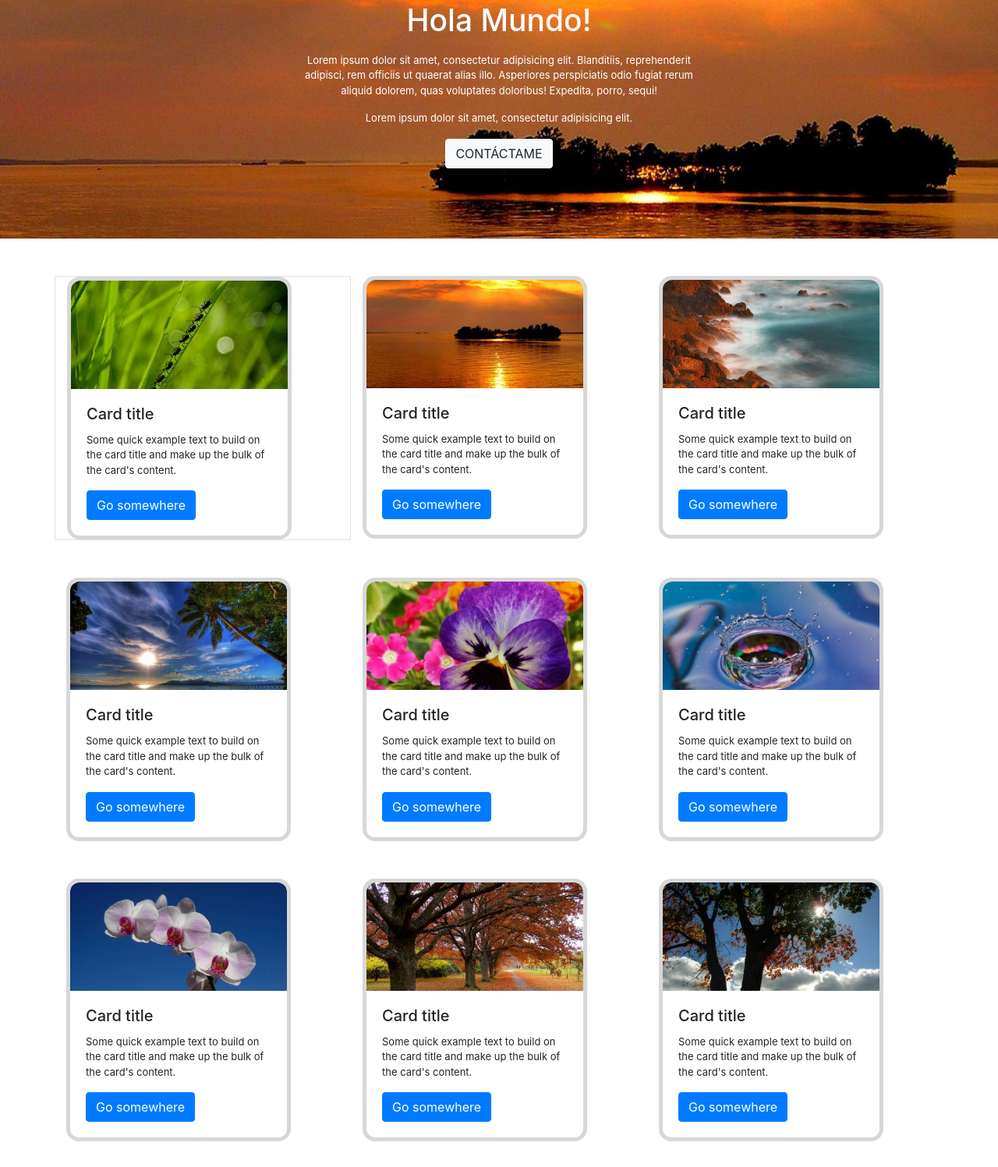
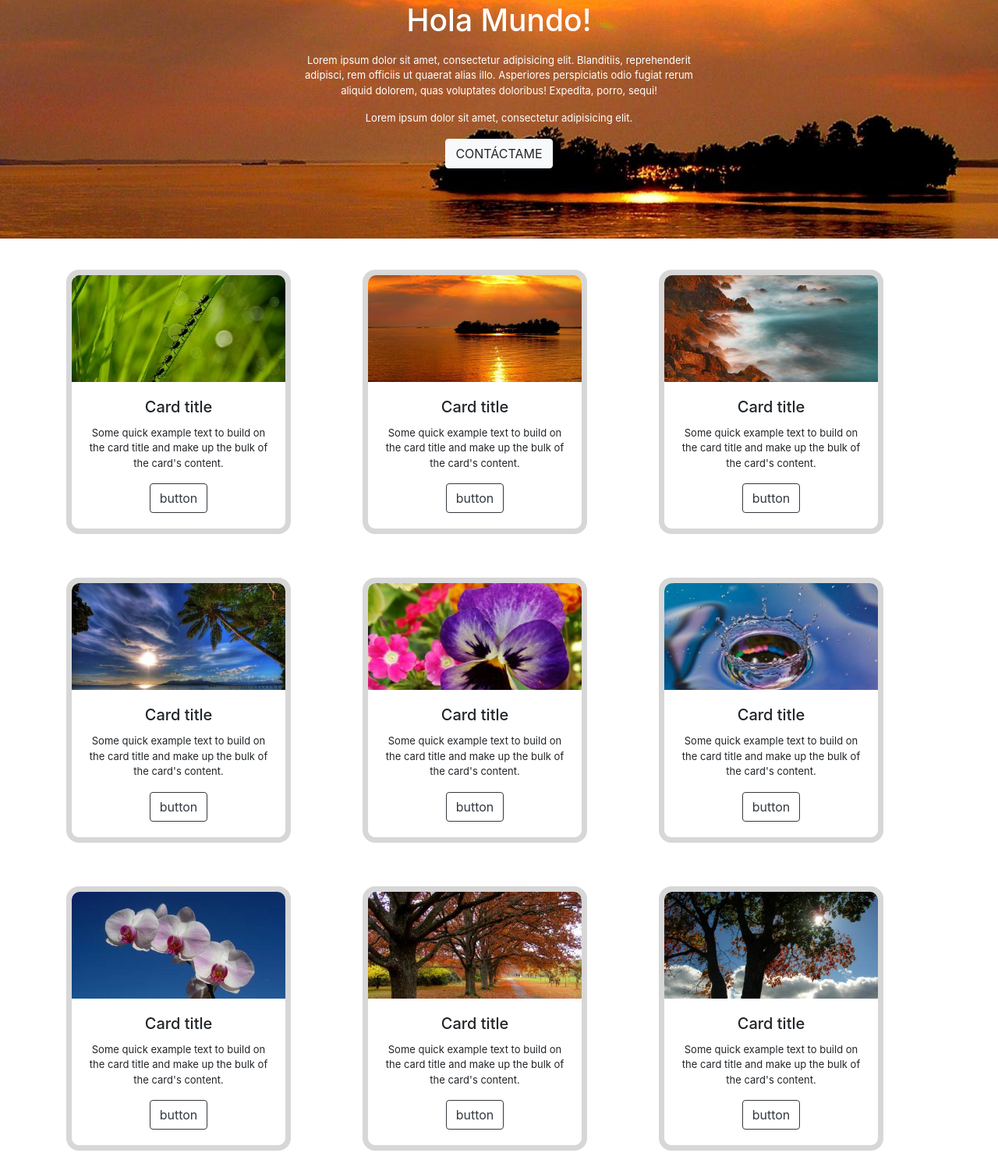
Before and after one commit to Cardenas2/tarea-7-, a plain HTML site: page index.html in a window 1280 px wide. Shown: the part 143-1640 px from the top of the page at 78% size. Drawn offline with nearby package versions, Linux system fonts and the light colour scheme.

Commit message:
hacerlo responsivo

```diff
--- a/index.html
+++ b/index.html
@@ -2,6 +2,7 @@
 <html lang="en">
 <head>
 	<meta charset="UTF-8">
+	<meta name="viewport" content="width=device-width, initial-scale=1.0">
 	<title>BOTSTRAP | semana 7</title>
 	<link rel="stylesheet" href="https://stackpath.bootstrapcdn.com/bootstrap/4.1.1/css/bootstrap.min.css" integrity="sha384-WskhaSGFgHYWDcbwN70/dfYBj47jz9qbsMId/iRN3ewGhXQFZCSftd1LZCfmhktB" crossorigin="anonymous">
 	<link rel="stylesheet" href="https://use.fontawesome.com/releases/v5.0.13/css/all.css" integrity="sha384-DNOHZ68U8hZfKXOrtjWvjxusGo9WQnrNx2sqG0tfsghAvtVlRW3tvkXWZh58N9jp" crossorigin="anonymous">
@@ -50,106 +51,106 @@
 
 	<section>
 		<div class="container">
-			<div class="row mt-5">
-				<div class="col-md-4 border">
-					<div class="card cardborder" style="width: 18rem;">
+			<div class="row mt-4">
+				<div class="col-md-4  col-xs-12 mx-auto py-3">
+					<div class="caja-seccion card cardborder" style="width: 18rem;">
 						<img class="card-img-top" src="images/1.jpg" alt="Card image cap" >
-						<div class="card-body">
+						<div class="card-body text-center">
 							<h5 class="card-title">Card title</h5>
 							<p class="card-text">Some quick example text to build on the card title and make up the bulk of the card's content.</p>
-							<a href="#" class="btn btn-primary">Go somewhere</a>
+							<a href="#" class="btn btn btn-light btn-outline-dark">button</a>
 						</div>
 					</div>
 				</div><!----fin col-md4-->
 
-				<div class="col-md-4">
+				<div class="col-md-4 col-xs-12 mx-auto py-3">
 					<div class="card cardborder" style="width: 18rem;">
 						<img class="card-img-top" src="images/2.jpg" alt="Card image cap">
-						<div class="card-body">
+						<div class="card-body text-center">
 							<h5 class="card-title">Card title</h5>
 							<p class="card-text">Some quick example text to build on the card title and make up the bulk of the card's content.</p>
-							<a href="#" class="btn btn-primary">Go somewhere</a>
+							<a href="#" class="btn btn btn-light btn-outline-dark">button</a>
 						</div>
 					</div>
 				</div><!----fin col-md4-->
 
-				<div class="col-md-4">
+				<div class="col-md-4 col-xs-12 mx-auto py-3">
 					<div class="card cardborder" style="width: 18rem;">
 						<img class="card-img-top" src="images/3.jpg" alt="Card image cap">
-						<div class="card-body">
+						<div class="card-body text-center">
 							<h5 class="card-title">Card title</h5>
 							<p class="card-text">Some quick example text to build on the card title and make up the bulk of the card's content.</p>
-							<a href="#" class="btn btn-primary">Go somewhere</a>
+							<a href="#" class="btn btn btn-light btn-outline-dark">button</a>
 						</div>
 					</div>
 				</div><!----fin col-md4-->
 			</div><!--fin class row-->
 			<!--segunda fila de imagenes -->
-			<div class="row mt-5">
-				<div class="col-md-4">
+			<div class="row mt-4">
+				<div class="col-md-4 col-xs-12 mx-auto py-3">
 					<div class="card cardborder" style="width: 18rem;">
 						<img class="card-img-top" src="images/4.jpg" alt="Card image cap">
-						<div class="card-body">
+						<div class="card-body text-center">
 							<h5 class="card-title">Card title</h5>
 							<p class="card-text">Some quick example text to build on the card title and make up the bulk of the card's content.</p>
-							<a href="#" class="btn btn-primary">Go somewhere</a>
+							<a href="#" class="btn btn btn-light btn-outline-dark">button</a>
 						</div>
 					</div>
 				</div><!----fin col-md4-->
 
-				<div class="col-md-4">
+				<div class="col-md-4 col-xs-12 mx-auto py-3">
 					<div class="card cardborder" style="width: 18rem;">
 						<img class="card-img-top" src="images/5.jpg" alt="Card image cap">
-						<div class="card-body">
+						<div class="card-body text-center">
 							<h5 class="card-title">Card title</h5>
 							<p class="card-text">Some quick example text to build on the card title and make up the bulk of the card's content.</p>
-							<a href="#" class="btn btn-primary">Go somewhere</a>
+							<a href="#" class="btn btn btn-light btn-outline-dark">button</a>
 						</div>
 					</div>
 				</div><!----fin col-md4-->
 
-				<div class="col-md-4">
+				<div class="col-md-4 col-xs-12 mx-auto py-3">
 					<div class="card cardborder" style="width: 18rem;">
 						<img class="card-img-top" src="images/6.jpg" alt="Card image cap">
-						<div class="card-body">
+						<div class="card-body text-center">
 							<h5 class="card-title">Card title</h5>
 							<p class="card-text">Some quick example text to build on the card title and make up the bulk of the card's content.</p>
-							<a href="#" class="btn btn-primary">Go somewhere</a>
+							<a href="#" class="btn btn btn-light btn-outline-dark">button</a>
 						</div>
 					</div>
 				</div><!----fin col-md4-->
 			</div><!--fin class row-->
 			<!--tercera fila imagenes-->
-			<div class="row mt-5">
-				<div class="col-md-4">
+			<div class="row mt-4">
+				<div class="col-md-4 col-xs-12 mx-auto py-3">
 					<div class="card cardborder" style="width: 18rem;">
 						<img class="card-img-top" src="images/7.jpg" alt="Card image cap">
-						<div class="card-body">
+						<div class="card-body text-center">
 							<h5 class="card-title">Card title</h5>
 							<p class="card-text">Some quick example text to build on the card title and make up the bulk of the card's content.</p>
-							<a href="#" class="btn btn-primary">Go somewhere</a>
+							<a href="#" class="btn btn btn-light btn-outline-dark">button</a>
 						</div>
 					</div>
 				</div><!----fin col-md4-->
 
-				<div class="col-md-4">
+				<div class="col-md-4 col-xs-12 mx-auto py-3">
 					<div class="card cardborder" style="width: 18rem;">
 						<img class="card-img-top" src="images/8.jpg" alt="Card image cap">
-						<div class="card-body">
+						<div class="card-body text-center">
 							<h5 class="card-title">Card title</h5>
 							<p class="card-text">Some quick example text to build on the card title and make up the bulk of the card's content.</p>
-							<a href="#" class="btn btn-primary">Go somewhere</a>
+							<a href="#" class="btn btn btn-light btn-outline-dark">button</a>
 						</div>
 					</div>
 				</div><!----fin col-md4-->
 
-				<div class="col-md-4">
+				<div class="col-md-4 col-xs-12 mx-auto my-auto py-3">
 					<div class="card cardborder" style="width: 18rem;">
 						<img class="card-img-top" src="images/9.jpg" alt="Card image cap">
-						<div class="card-body">
+						<div class="card-body text-center">
 							<h5 class="card-title">Card title</h5>
 							<p class="card-text">Some quick example text to build on the card title and make up the bulk of the card's content.</p>
-							<a href="#" class="btn btn-primary">Go somewhere</a>
+							<a href="#" class="btn btn btn-light btn-outline-dark">button</a>
 						</div>
 					</div>
 				</div><!----fin col-md4-->
--- a/styles.css
+++ b/styles.css
@@ -14,13 +14,13 @@ h1{
 }
 
 .cardborder{
-	border:solid 5px #d7d7d7;
+	border:solid 7px #d7d7d7;
 
 	border-radius: 16px;
 }
 
 .cardborder img{
-	border-radius: 12px 12px 0 0;
+	border-radius: 10px 10px 0 0;
 }
 
 footer{
@@ -31,3 +31,9 @@ footer{
 	padding: 2rem;
 	background-color: #333:;
 }
+
+@media (max-width: 500px) {
+	.caja-seccion{
+			width: 100%;
+		}
+ }
```
